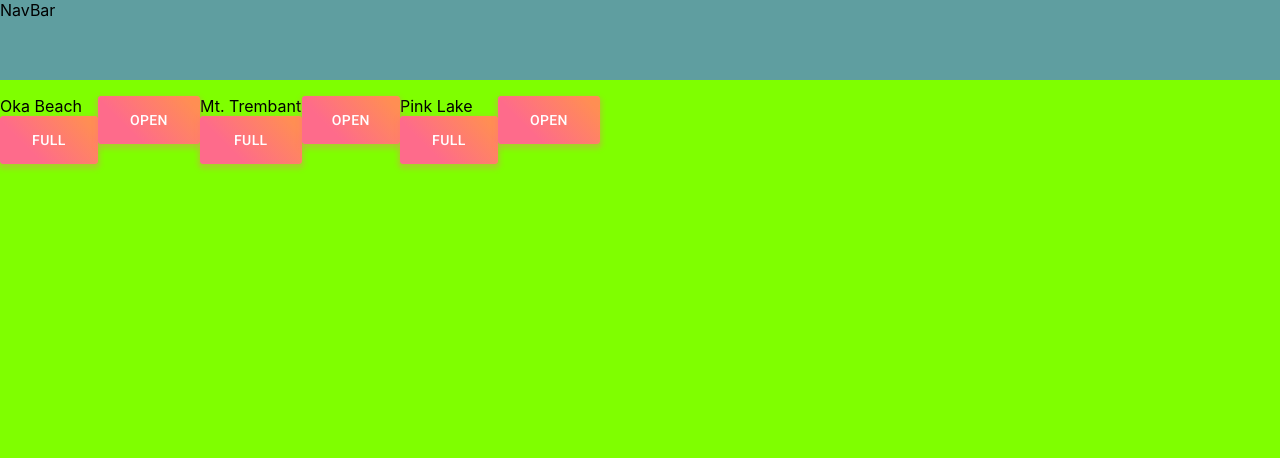
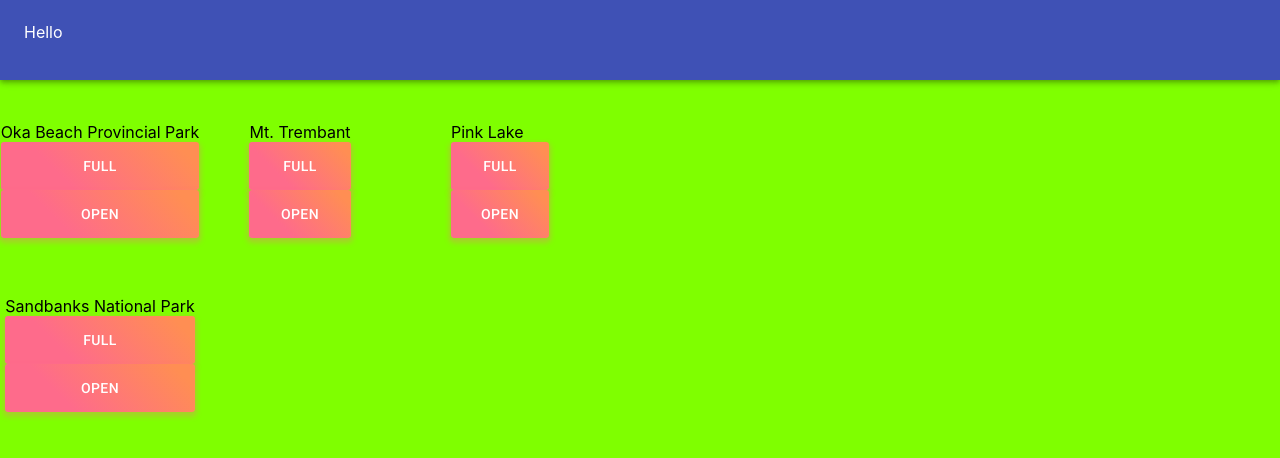
Before and after one commit to Samicap/isTheParkFull, a React (Create React App) app in the folder parkfull/: page /quebec in a window 1280 px wide. Shown: the top 458 px of the page. Built offline with nearby package versions, Linux system fonts and the light colour scheme.

Commit message:
replaced navigation bar with material-ui AppBar in navigation.js

```diff
--- a/parkfull/src/components/navigation/navigation.css
+++ b/parkfull/src/components/navigation/navigation.css
@@ -1,5 +1,8 @@
+
+
 .nav-bar {
   background-color: cadetblue;
   width: 100%;
   height: 10vh;
+  position:sticky;
 }
--- a/parkfull/src/components/navigation/navigation.js
+++ b/parkfull/src/components/navigation/navigation.js
@@ -1,10 +1,16 @@
 import React from 'react';
+import AppBar from '@material-ui/core/AppBar';
+import Toolbar from '@material-ui/core/Toolbar';
 import './navigation.css';
 
 export default function NavigationBar() {
   return (
-    <div className="nav-bar">
-      NavBar
+    <div>
+      <AppBar className="nav-bar" position="sticky">
+        <Toolbar>
+          Hello
+        </Toolbar>
+      </AppBar>
     </div>
   )
 }
--- a/parkfull/src/components/quebec/quebec.css
+++ b/parkfull/src/components/quebec/quebec.css
@@ -5,13 +5,19 @@
 .park-container {
   display: grid;
   grid-template-columns: 200px 200px 200px;
-  grid-template-rows: 100px 100px 100px;
+  grid-template-rows: 200px;
+  align-items: center;
+  justify-items: center;
+
 }
 
 .individual-park {
   display: flex;
   flex-direction: column;
   flex-wrap: wrap;
-  /* align-items: center; */
+  justify-content: center;
+  align-content: space-around;
+  height: calc(100% - 20px);
+
 
 }
--- a/parkfull/src/components/quebec/quebec.js
+++ b/parkfull/src/components/quebec/quebec.js
@@ -23,7 +23,7 @@
 
   //need to make an array of objects that holds the information on the parks so it can be looped over in the display
   const parks = [{
-    name:"Oka Beach",
+    name:"Oka Beach Provincial Park",
     province: "Quebec",
     country: "Canada"
   },
@@ -35,6 +35,11 @@
   {
     name: "Pink Lake",
     province: "Quebec",
+    country: "Canada"
+  },
+  {
+    name:"Sandbanks National Park",
+    province: "Ontario",
     country: "Canada"
   }
 ]
```
